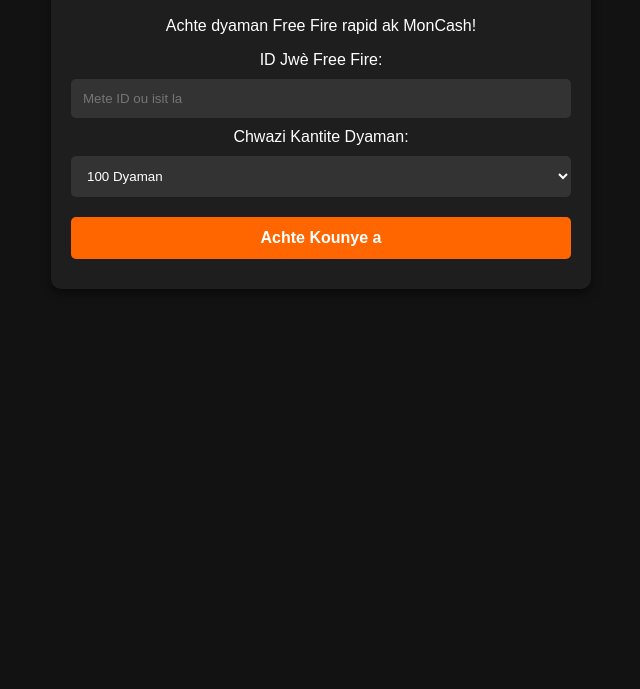
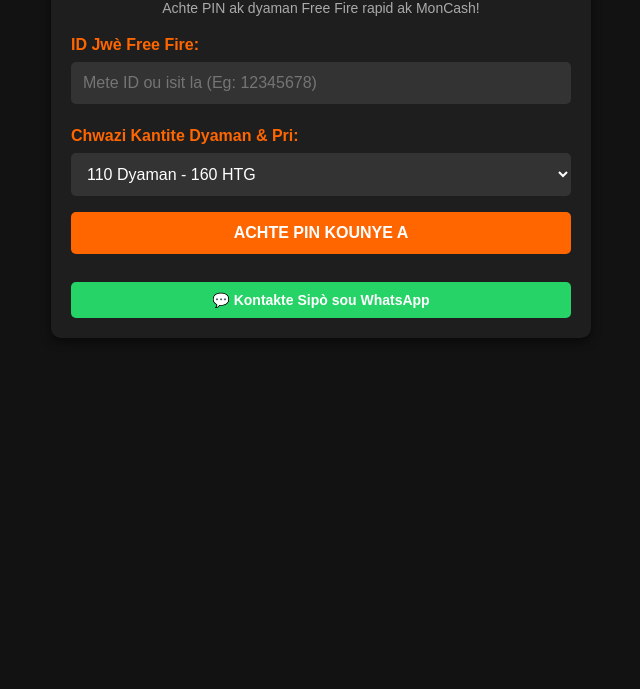
Before and after one commit to elirajeanely-a11y/PDGCR7TOPUP, a plain HTML site: page index.html in a window 1280 px wide. Shown: the part 111-800 px from the top of the page, without its empty margins (319-959 px from the left). Drawn offline with Linux system fonts and the light colour scheme.

Commit message:
Update HTML structure and styles for top-up form

```diff
--- a/index.html
+++ b/index.html
@@ -7,33 +7,43 @@
     <style>
         body { font-family: Arial, sans-serif; background-color: #121212; color: white; text-align: center; padding: 20px; }
         .container { max-width: 500px; margin: auto; background: #1e1e1e; padding: 20px; border-radius: 10px; box-shadow: 0 4px 10px rgba(0,0,0,0.5); }
-        h1 { color: #ff6600; }
-        input, select, button { width: 100%; padding: 12px; margin: 10px 0; border-radius: 5px; border: none; box-sizing: border-box; }
-        input, select { background: #333; color: white; }
-        button { background: #ff6600; color: white; font-weight: bold; cursor: pointer; font-size: 16px; }
-        button:hover { background: #e05500; }
+        h1 { color: #ff6600; margin-bottom: 5px; }
+        .subtitle { color: #aaa; font-size: 14px; margin-bottom: 20px; }
+        label { display: block; text-align: left; margin-top: 15px; font-weight: bold; color: #ff6600; }
+        input, select, button { width: 100%; padding: 12px; margin: 8px 0; border-radius: 5px; border: none; box-sizing: border-box; }
+        input, select { background: #333; color: white; font-size: 16px; }
+        input:focus, select:focus { outline: 2px solid #ff6600; }
+        .btn-main { background: #ff6600; color: white; font-weight: bold; cursor: pointer; font-size: 16px; text-transform: uppercase; }
+        .btn-main:hover { background: #e05500; }
+        .btn-support { background: #25D366; color: white; font-weight: bold; cursor: pointer; font-size: 14px; margin-top: 20px; display: inline-block; padding: 10px; text-decoration: none; border-radius: 5px; width: 100%; box-sizing: border-box; }
+        .btn-support:hover { background: #20ba5a; }
     </style>
 </head>
 <body>
 
 <div class="container">
     <h1>PDGCR7 TOPUP</h1>
-    <p>Achte dyaman Free Fire rapid ak MonCash!</p>
+    <div class="subtitle">Achte PIN ak dyaman Free Fire rapid ak MonCash!</div>
 
     <form id="topupForm">
-        <label>ID Jwè Free Fire:</label>
-        <input type="number" id="playerID" placeholder="Mete ID ou isit la" required>
+        <label for="playerID">ID Jwè Free Fire:</label>
+        <input type="number" id="playerID" placeholder="Mete ID ou isit la (Eg: 12345678)" required>
 
-        <label>Chwazi Kantite Dyaman:</label>
+        <label for="diamonds">Chwazi Kantite Dyaman & Pri:</label>
         <select id="diamonds" required>
-            <option value="100 Dyaman">100 Dyaman</option>
-            <option value="310 Dyaman">310 Dyaman</option>
-            <option value="520 Dyaman">520 Dyaman</option>
-            <option value="1060 Dyaman">1060 Dyaman</option>
+            <option value="110 Dyaman - 160 HTG">110 Dyaman - 160 HTG</option>
+            <option value="340 Dyaman - 480 HTG">340 Dyaman - 480 HTG</option>
+            <option value="570 Dyaman - 800 HTG">570 Dyaman - 800 HTG</option>
+            <option value="1190 Dyaman - 1600 HTG">1190 Dyaman - 1600 HTG</option>
+            <option value="2390 Dyaman - 3100 HTG">2390 Dyaman - 3100 HTG</option>
         </select>
 
-        <button type="button" onclick="voyeKoman()">Achte Kounye a</button>
+        <button type="button" class="btn-main" onclick="voyeKoman()">Achte PIN Kounye a</button>
     </form>
+
+    <a href="https://wa.me/50935304335?text=Bonjou%20PDGCR7%20TOPUP%2C%20mwen%20gen%20yon%20kesyon%20tanpri." target="_blank" class="btn-support">
+        💬 Kontakte Sipò sou WhatsApp
+    </a>
 </div>
 
 <script>
@@ -48,9 +58,9 @@
 
     var nimewoTelefon = "50935304335";
 
-    var mesaj = "Bonjou PDGCR7 TOPUP, mwen ta renmen fè yon Top-up Free Fire:\n\n" +
+    var mesaj = "Bonjou PDGCR7 TOPUP, mwen ta renmen achte yon PIN Free Fire:\n\n" +
                 "ID Jwè: " + id + "\n" +
-                "Pakè: " + dyaman + "\n\n" +
+                "Pakè & Pri: " + dyaman + "\n\n" +
                 "Ban m enstriksyon pou m peye ak MonCash tanpri.";
 
     var url = "https://wa.me/" + nimewoTelefon + "?text=" + encodeURIComponent(mesaj);
```
